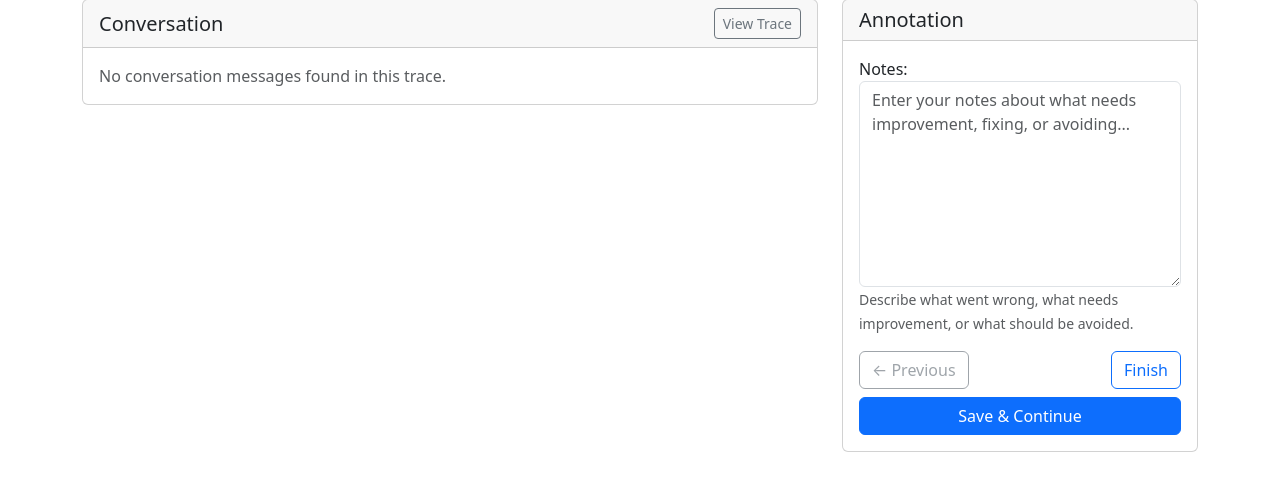
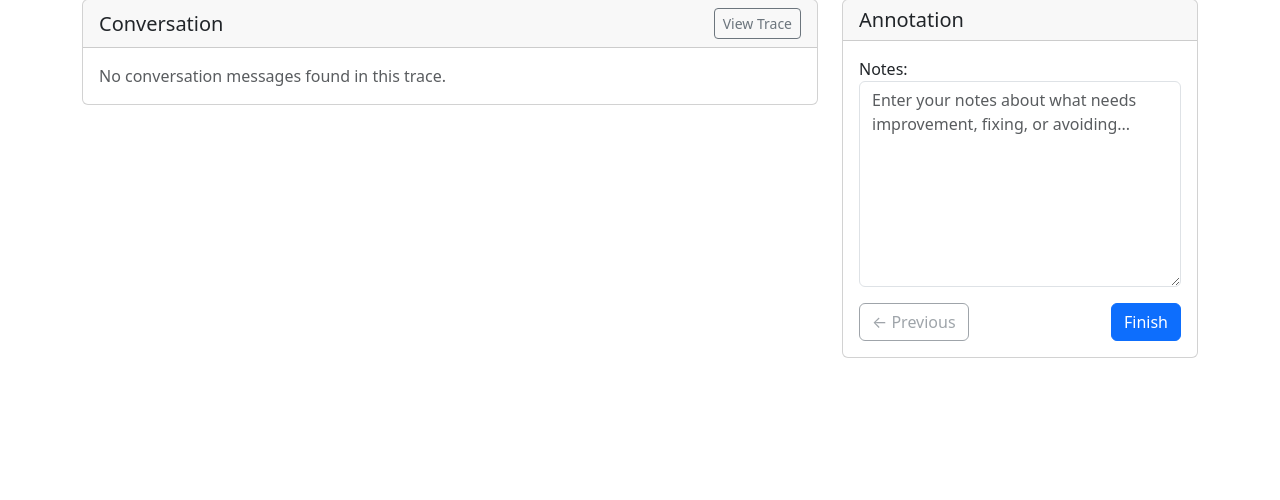
Before and after one commit to noodler-dev/noodler, a Django app: template datasets/templates/datasets/annotate.html in a window 1280 px wide. Shown: the part 300-800 px from the top of the page. Run offline with Django 5.2, Linux system fonts and the light colour scheme; the template is opened without the code that fills it: values that come from a table or form of the project are taken from there, others are empty; parts of the project's set-up code (start-up, migrations or seed data) failed here and were passed over.

Commit message:
Updated template

```diff
--- a/datasets/forms.py
+++ b/datasets/forms.py
@@ -55,5 +55,4 @@ class AnnotationForm(forms.Form):
                 "placeholder": "Enter your notes about what needs improvement, fixing, or avoiding...",
             }
         ),
-        help_text="Describe what went wrong, what needs improvement, or what should be avoided.",
     )
--- a/datasets/templates/datasets/annotate.html
+++ b/datasets/templates/datasets/annotate.html
@@ -113,7 +113,6 @@
                                 {% if form.notes.help_text %}<small class="form-text text-muted">{{ form.notes.help_text }}</small>{% endif %}
                                 {% if form.notes.errors %}<div class="text-danger">{{ form.notes.errors }}</div>{% endif %}
                             </div>
-                            <div class="d-flex flex-column gap-2">
                             <div class="d-flex justify-content-between">
                                 {% if prev_trace_uid %}
                                     <a href="{% url 'datasets:annotate' dataset.uid prev_trace_uid %}"
@@ -122,14 +121,10 @@
                                     <button type="button" class="btn btn-outline-secondary" disabled>← Previous</button>
                                 {% endif %}
                                 {% if next_trace_uid %}
-                                        <a href="{% url 'datasets:annotate' dataset.uid next_trace_uid %}"
-                                           class="btn btn-outline-primary">Skip → Next</a>
+                                    <button type="submit" class="btn btn-primary">Next →</button>
                                 {% else %}
-                                        <a href="{% url 'datasets:detail' dataset.uid %}"
-                                           class="btn btn-outline-primary">Finish</a>
+                                    <button type="submit" class="btn btn-primary">Finish</button>
                                 {% endif %}
-                                </div>
-                                <button type="submit" class="btn btn-primary w-100">Save & Continue</button>
                             </div>
                         </form>
                     </div>
```
Also changed, not shown: datasets/views.py (+6 -3 lines). Lines whose indentation alone changed are shown as unchanged.
